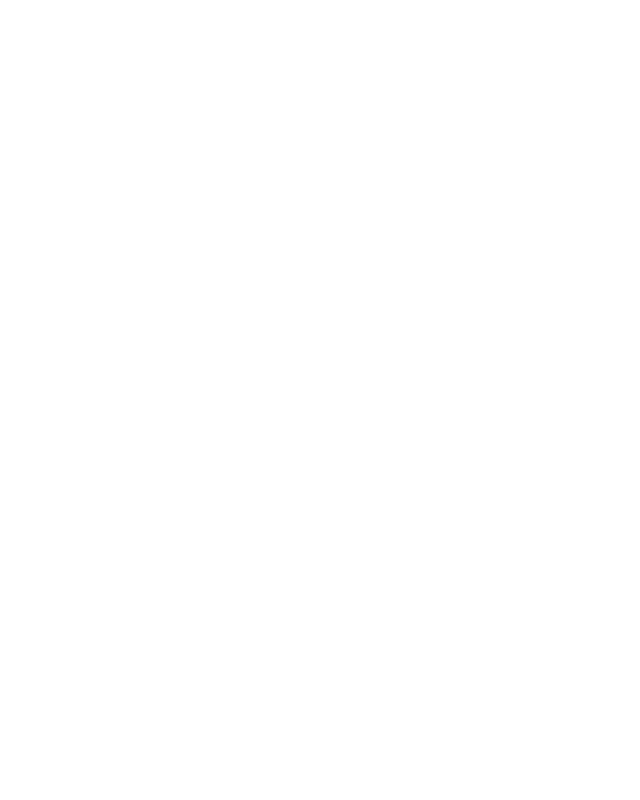
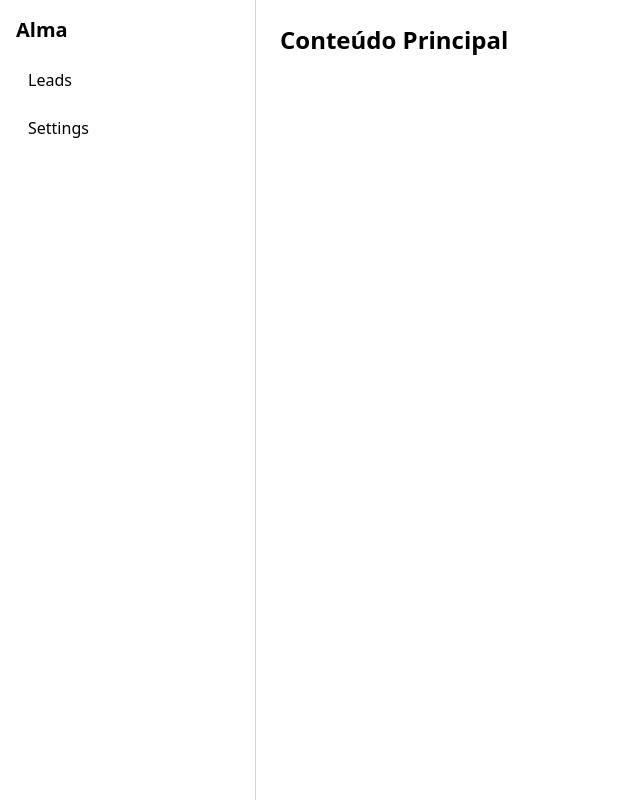
Before and after one commit to alessandrapaulaf/alma-project, a Next.js app: page / in a window 1280 px wide. Shown: the whole page, without its empty margins (0-640 px from the left). Built offline with nearby package versions, Linux system fonts and the light colour scheme.

Commit message:
feat(home) add sidebar component

```diff
--- a/src/app/layout.tsx
+++ b/src/app/layout.tsx
@@ -1,6 +1,7 @@
 import type { Metadata } from "next";
 import { Geist, Geist_Mono } from "next/font/google";
 import "./globals.css";
+import Sidebar from "@/ui/Sidebar";
 
 const geistSans = Geist({
   variable: "--font-geist-sans",
@@ -25,7 +26,7 @@
   return (
     <html lang="en">
       <body className={`${geistSans.variable} ${geistMono.variable}`}>
-        {children}
+        <Sidebar>{children}</Sidebar>
       </body>
     </html>
   );
--- a/src/app/page.tsx
+++ b/src/app/page.tsx
@@ -1,3 +1,3 @@
 export default function Home() {
-  return <div></div>;
+  return <h1 className="text-2xl font-semibold">Conteúdo Principal</h1>;
 }
--- a/src/app/register/components/form.tsx
+++ b/src/app/register/components/form.tsx
@@ -11,8 +11,6 @@
 
 export default function RegisterForm() {
   async function handleSubmit(formData: FormData) {
-    "use server";
-
     const firstName = formData.get("firstName");
     const lastName = formData.get("lastName");
     const email = formData.get("email");
--- /dev/null
+++ b/src/ui/Sidebar.tsx
@@ -0,0 +1,58 @@
+"use client";
+
+import Link from "next/link";
+import { PropsWithChildren, useState } from "react";
+
+export default function Sidebar({ children }: PropsWithChildren<{}>) {
+  const [isOpen, setIsOpen] = useState<boolean>(false);
+
+  return (
+    <div className="flex h-screen">
+      <aside
+        className={`fixed z-40 inset-y-0 left-0 w-64 border-r border-gray-300 border-solid transform ${
+          isOpen ? "translate-x-0" : "-translate-x-full"
+        } transition-transform duration-300 ease-in-out md:relative md:translate-x-0 md:flex md:flex-col md:w-64`}
+      >
+        <div className="p-4 space-y-4">
+          <h2 className="text-xl font-bold">Alma</h2>
+          <nav className="flex flex-col space-y-2">
+            <Link
+              href="/"
+              className="hover:bg-gray-200 px-3 py-2 rounded-md transition"
+            >
+              Leads
+            </Link>
+            <Link
+              href="/settings"
+              className="hover:bg-gray-200 px-3 py-2 rounded-md transition"
+            >
+              Settings
+            </Link>
+          </nav>
+        </div>
+      </aside>
+
+      {isOpen && (
+        <button
+          className="fixed inset-0 bg-black bg-opacity-50 z-30 md:hidden"
+          onClick={() => setIsOpen(false)}
+          aria-label="Close sidebar"
+        />
+      )}
+
+      <div className="flex-1 flex flex-col">
+        <header className="flex items-center justify-between bg-white shadow px-4 py-3 md:hidden">
+          <button
+            onClick={() => setIsOpen(!isOpen)}
+            className="text-gray-700 focus:outline-none"
+          >
+            =
+          </button>
+          <h1 className="text-lg font-semibold">Alma</h1>
+        </header>
+
+        <main className="p-6 flex-1">{children}</main>
+      </div>
+    </div>
+  );
+}
```
